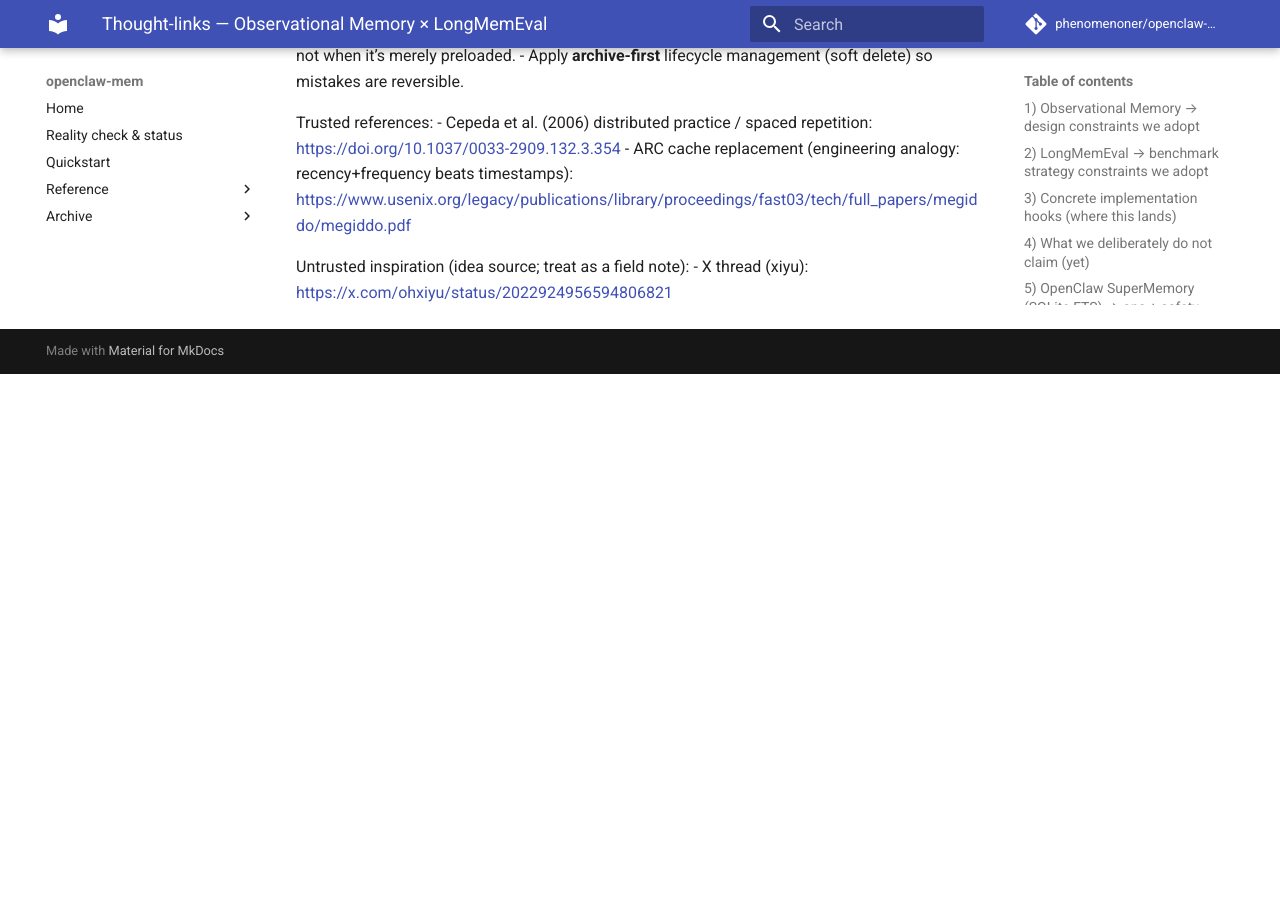
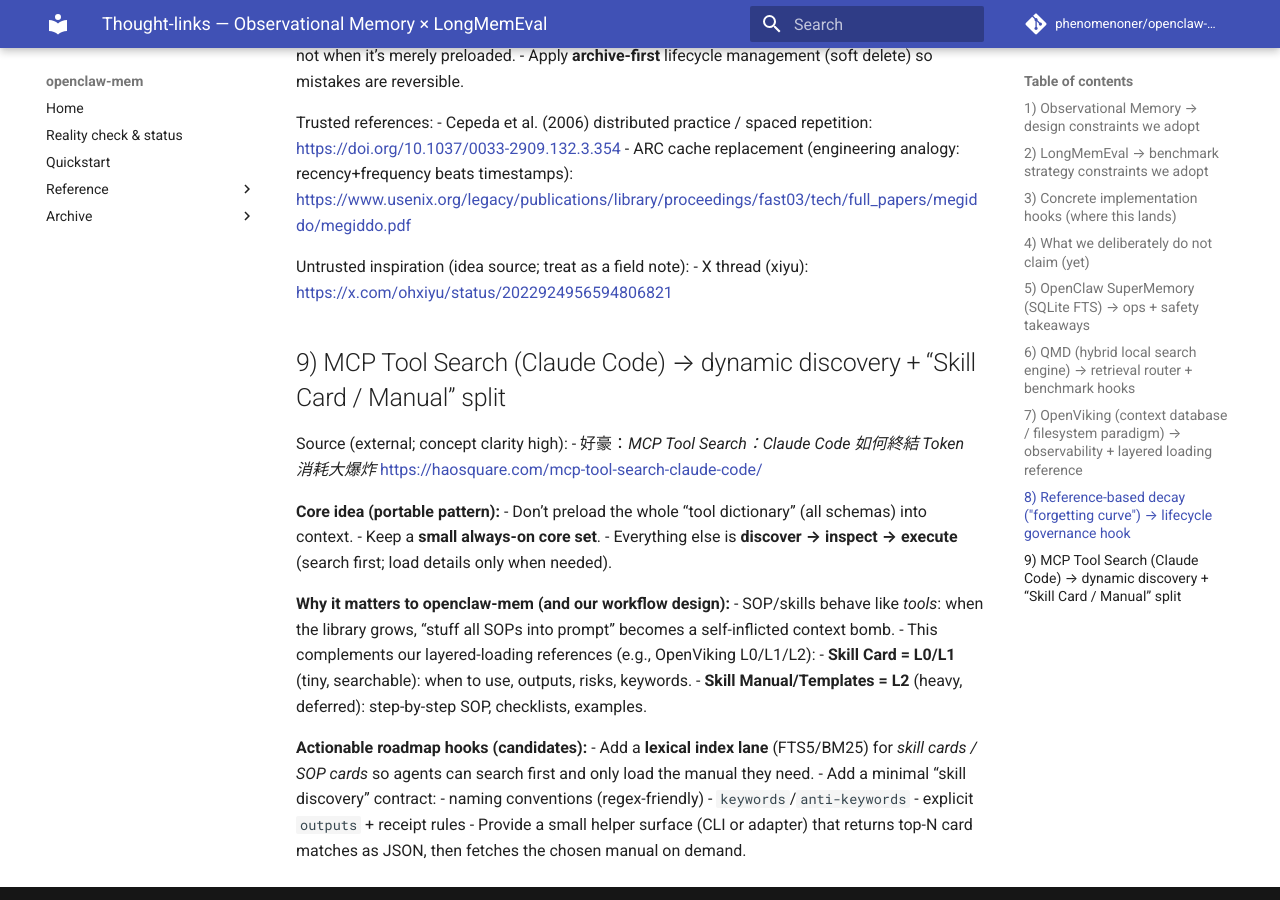
Before and after one commit to phenomenoner/openclaw-mem, an MkDocs documentation site: the page built from docs/thought-links.md, in a window 1280 px wide and 900 px high, scrolled down 3932 px. Built offline with MkDocs 1.6.1 and Material for MkDocs 9.7.7, drawn with Linux system fonts in a browser that asks for light colours; comment, search, counter and statistics services are not loaded; before the commit the page ends 4306 px from its top, so only the background shows below that.

Commit message:
docs: add MCP tool-search thought-link (skill discovery)

```diff
--- a/docs/thought-links.md
+++ b/docs/thought-links.md
@@ -154,3 +154,27 @@
 
 Untrusted inspiration (idea source; treat as a field note):
 - X thread (xiyu): <https://x.com/ohxiyu/status/2022924956594806821>
+
+## 9) MCP Tool Search (Claude Code) → dynamic discovery + “Skill Card / Manual” split
+
+Source (external; concept clarity high):
+- 好豪：*MCP Tool Search：Claude Code 如何終結 Token 消耗大爆炸* <https://haosquare.com/mcp-tool-search-claude-code/>
+
+**Core idea (portable pattern):**
+- Don’t preload the whole “tool dictionary” (all schemas) into context.
+- Keep a **small always-on core set**.
+- Everything else is **discover → inspect → execute** (search first; load details only when needed).
+
+**Why it matters to openclaw-mem (and our workflow design):**
+- SOP/skills behave like *tools*: when the library grows, “stuff all SOPs into prompt” becomes a self-inflicted context bomb.
+- This complements our layered-loading references (e.g., OpenViking L0/L1/L2):
+  - **Skill Card = L0/L1** (tiny, searchable): when to use, outputs, risks, keywords.
+  - **Skill Manual/Templates = L2** (heavy, deferred): step-by-step SOP, checklists, examples.
+
+**Actionable roadmap hooks (candidates):**
+- Add a **lexical index lane** (FTS5/BM25) for *skill cards / SOP cards* so agents can search first and only load the manual they need.
+- Add a minimal “skill discovery” contract:
+  - naming conventions (regex-friendly)
+  - `keywords`/`anti-keywords`
+  - explicit `outputs` + receipt rules
+- Provide a small helper surface (CLI or adapter) that returns top-N card matches as JSON, then fetches the chosen manual on demand.
```
